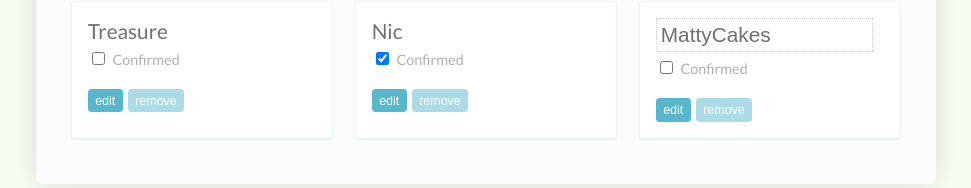
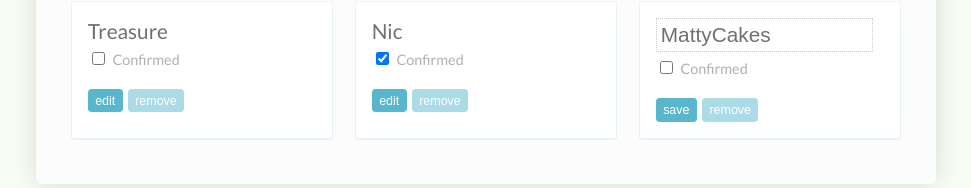
Before and after one commit to jirgens/ReactRSVP, a React (Create React App) app: page / in a window 1280 px wide. Shown: the part 492-680 px from the top of the page, without its empty margins (154-1125 px from the left). Built offline with nearby package versions, Linux system fonts and the light colour scheme.

Commit message:
Implemented ability to change guest name in state

```diff
--- a/src/App.js
+++ b/src/App.js
@@ -43,6 +43,19 @@
   toggleEditingAt = index =>
     this.toggleGuestPropertyAt("isEditing", index);
 
+    setNameAt = (name, indexToChange) =>
+      this.setState({
+        guests: this.state.guests.map((guest, index) => {
+          if (index === indexToChange) {
+            return {
+              ...guest,
+              name
+            };
+          }
+          return guest;
+        })
+      });
+
   getTotalInvited = () => this.state.guests.length;
   //getAttendingGuests = () =>
   //getUnconfirmedGuests = () =>
@@ -83,7 +96,9 @@
           </table>
           <GuestList guests={this.state.guests}
                      toggleConfirmationAt={this.toggleConfirmationAt}
-                     toggleEditingAt ={this.toggleEditingAt} />
+                     toggleEditingAt={this.toggleEditingAt}
+                     setNameAt={this.setNameAt}
+                   />
         </div>
       </div>
     );
--- a/src/Guest.js
+++ b/src/Guest.js
@@ -4,7 +4,9 @@
 
 const Guest = props =>
       <li>
-        <GuestName isEditing={props.isEditing}>
+        <GuestName
+          isEditing={props.isEditing}
+          handleNameEdits={e => props.setName(e.target.value)}>
           {props.name}
         </GuestName>
         <label>
@@ -13,7 +15,9 @@
             checked={props.isConfirmed}
             onChange={props.handleConfirmation}/> Confirmed
         </label>
-        <button onClick={props.handleToggleEditing}>edit</button>
+        <button onClick={props.handleToggleEditing}>
+          {props.isEditing ? "save" : "edit"}
+        </button>
         <button>remove</button>
       </li>
 
@@ -22,7 +26,8 @@
   isConfirmed: PropTypes.bool.isRequired,
   isEditing: PropTypes.bool.isRequired,
   handleConfirmation: PropTypes.func.isRequired,
-  handleToggleEditing: PropTypes.func.isRequired
+  handleToggleEditing: PropTypes.func.isRequired,
+  setName: PropTypes.func.isRequired
 };
 
 export default Guest;
--- a/src/GuestList.js
+++ b/src/GuestList.js
@@ -11,14 +11,16 @@
         isConfirmed={guest.isConfirmed}
         isEditing={guest.isEditing}
         handleConfirmation={() => props.toggleConfirmationAt(index)}
-        handleToggleEditing={() => props.toggleEditingAt(index)} />
+        handleToggleEditing={() => props.toggleEditingAt(index)}
+        setName={text => props.setNameAt(text, index)} />
     )}
   </ul>;
 
 GuestList.propTypes = {
   guests: PropTypes.array.isRequired,
   toggleConfirmationAt: PropTypes.func.isRequired,
-  toggleEditingAt: PropTypes.func.isRequired
+  toggleEditingAt: PropTypes.func.isRequired,
+  setNameAt: PropTypes.func.isRequired
 };
 
 export default GuestList;
--- a/src/GuestName.js
+++ b/src/GuestName.js
@@ -6,10 +6,10 @@
     return (
       <input
         type="text"
-        value={props.children} />
+        value={props.children}
+        onChange={props.handleNameEdits}/>
     );
   }
-
   return (
     <span>
       {props.children}
@@ -19,7 +19,8 @@
 
 
 GuestName.propTypes = {
-  isEditing: PropTypes.bool.isRequired
+  isEditing: PropTypes.bool.isRequired,
+  handleNameEdits: PropTypes.func.isRequired
 };
 
 export default GuestName;
```
